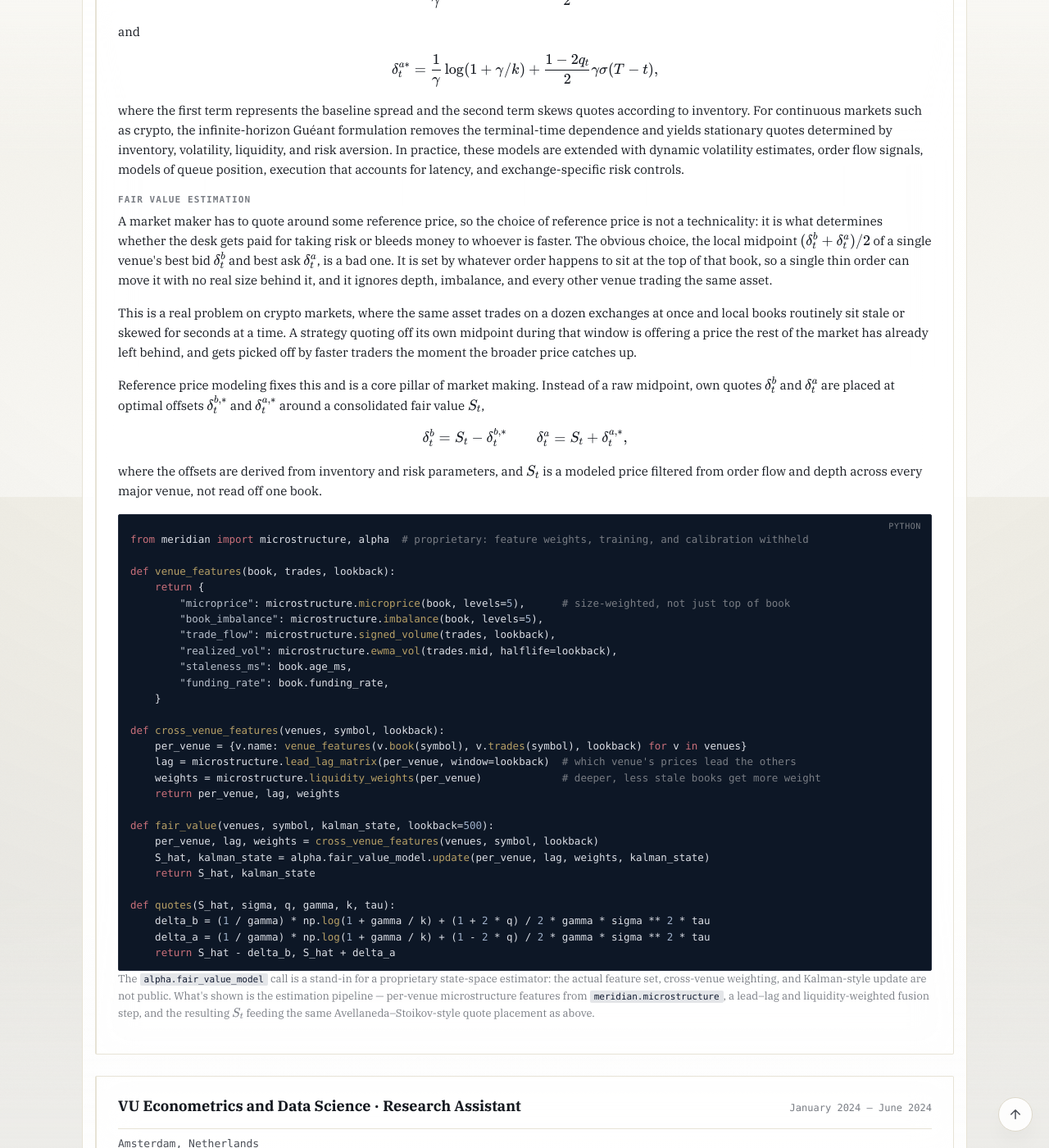
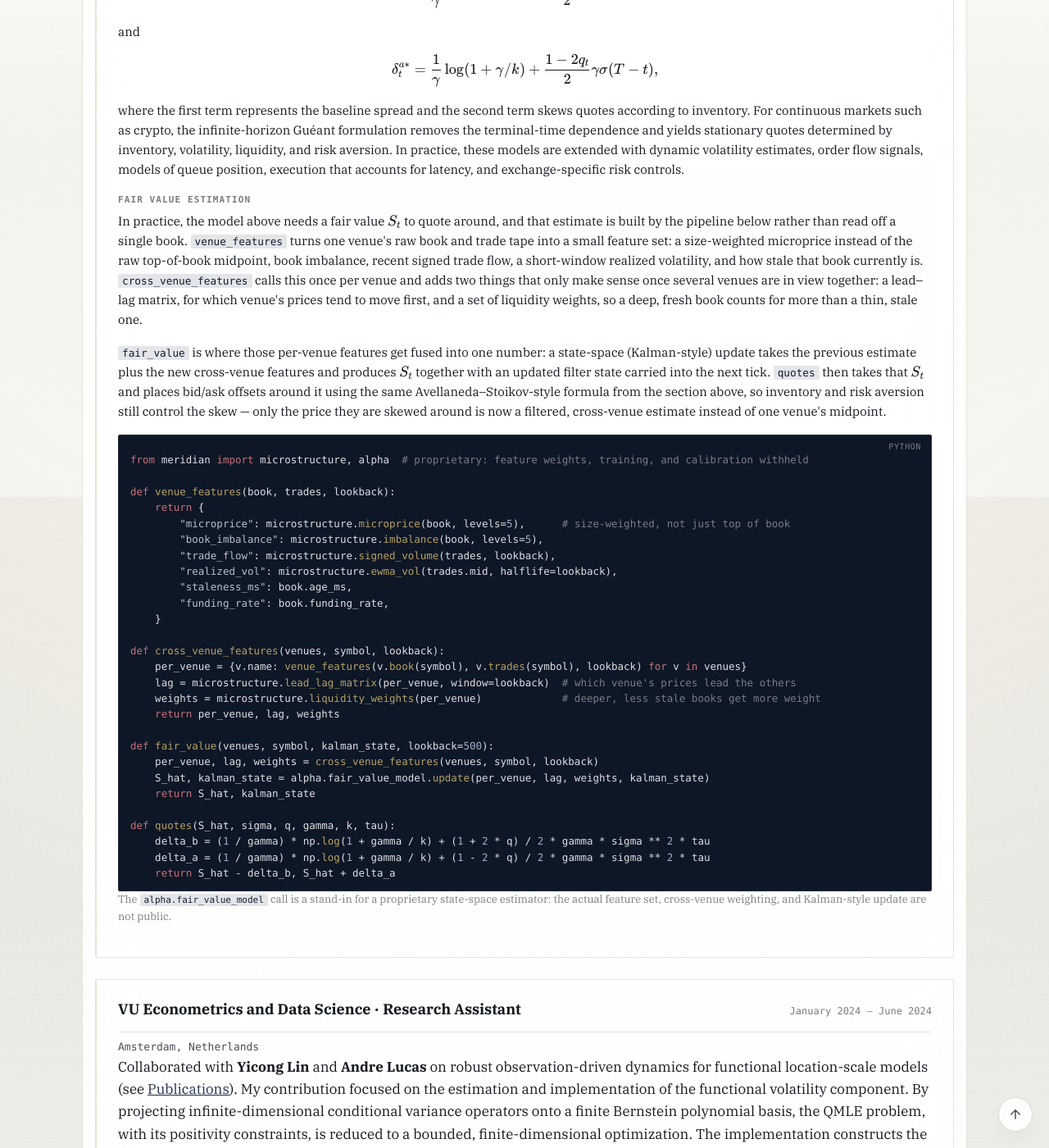
Before and after one commit to DaanZunnenberg/DaanZunnenberg.github.io, a Jekyll site: the page built from experience/index.md, in a window 1280 px wide and 1400 px high, scrolled down 1194 px. Shown: the whole window at 82% size. Built offline with Jekyll 4.4.1, drawn with Linux system fonts in a browser that asks for light colours.

Commit message:
Fix hero widget canvases going stale on layout shift, rewrite Fair Value section, correct hero copy
- All six hero canvas widgets only re-measured their container on
  window resize, so a container that grew or shrank after a web font
  swapped in post-load (a common reflow trigger) left the canvas a
  stale size relative to its box - a gap below the content on some
  pages, a clipped last row on others. Added a ResizeObserver on each
  container as the primary trigger, with the window listener kept as a
  fallback for browsers without it.
- Replaced the "Fair Value Estimation" prose under QuantFi ·
  Quantitative Developer with a walkthrough of the code snippet itself
  (venue_features / cross_venue_features / fair_value / quotes), since
  the "why a consolidated fair value matters" argument was redundant
  with the Overview above it.
- Fixed the homepage hero headline/lede and intro paragraph implying
  generic chaining theory (pure probability) directly produces trading
  edge. Math is the actual work; quant finance is professional
  experience plus a separate, ongoing interest - not a description of
  causality between the two.

```diff
--- a/assets/js/code-type-widget.js
+++ b/assets/js/code-type-widget.js
@@ -275,10 +275,18 @@
     stopBlink();
   }
 
-  window.addEventListener("resize", function () {
+  // Window resize alone misses the hero growing/shrinking after a web font
+  // swaps in and reflows the headline; a ResizeObserver on the container
+  // catches that too, so the canvas never goes stale relative to its box.
+  function onResize() {
     resize();
     draw(true);
-  });
+  }
+  if (window.ResizeObserver) {
+    new ResizeObserver(onResize).observe(container);
+  } else {
+    window.addEventListener("resize", onResize);
+  }
   document.addEventListener("visibilitychange", function () {
     if (document.hidden) stop(); else start();
   });
--- a/assets/js/depth-widget.js
+++ b/assets/js/depth-widget.js
@@ -331,7 +331,16 @@
     if (!reduceMotion) requestAnimationFrame(loop);
   }
 
-  window.addEventListener("resize", resize);
+  // Window resize alone misses a common case: the hero grows or shrinks
+  // after this script's first resize() call because a web font swaps in
+  // and reflows the headline (see hero-content in the page markup). A
+  // ResizeObserver on the container itself catches that too, so the
+  // canvas never ends up a stale size relative to its box.
+  if (window.ResizeObserver) {
+    new ResizeObserver(resize).observe(container);
+  } else {
+    window.addEventListener("resize", resize);
+  }
   resize();
   SYMBOLS.forEach(seedSnapshot);
   SYMBOLS.forEach(seedPerpSnapshot);
--- a/assets/js/market-widget.js
+++ b/assets/js/market-widget.js
@@ -294,7 +294,14 @@
     };
   }
 
-  window.addEventListener("resize", resize);
+  // Window resize alone misses the hero growing/shrinking after a web font
+  // swaps in and reflows the headline; a ResizeObserver on the container
+  // catches that too, so the canvas never goes stale relative to its box.
+  if (window.ResizeObserver) {
+    new ResizeObserver(resize).observe(container);
+  } else {
+    window.addEventListener("resize", resize);
+  }
   resize();
   SYMBOLS.forEach(function (sym) { buildChain(sym, performance.now()); });
   seedSpotPrices();
--- a/assets/js/orderflow-ladder.js
+++ b/assets/js/orderflow-ladder.js
@@ -408,7 +408,14 @@
     if (!reduceMotion) requestAnimationFrame(loop);
   }
 
-  window.addEventListener("resize", resize);
+  // Window resize alone misses the hero growing/shrinking after a web font
+  // swaps in and reflows the headline; a ResizeObserver on the container
+  // catches that too, so the canvas never goes stale relative to its box.
+  if (window.ResizeObserver) {
+    new ResizeObserver(resize).observe(container);
+  } else {
+    window.addEventListener("resize", resize);
+  }
   resize();
   SYMBOLS.forEach(seedSnapshot);
   Promise.all(SYMBOLS.map(backfillTrades)).then(connectTradeSocket);
--- a/assets/js/signal-widget.js
+++ b/assets/js/signal-widget.js
@@ -171,11 +171,19 @@
     running = false;
   }
 
-  window.addEventListener("resize", function () {
+  // Window resize alone misses the hero growing/shrinking after a web font
+  // swaps in and reflows the headline; a ResizeObserver on the container
+  // catches that too, so the canvas never goes stale relative to its box.
+  function onResize() {
     resize();
     seedNodes();
     travelers = [];
-  });
+  }
+  if (window.ResizeObserver) {
+    new ResizeObserver(onResize).observe(container);
+  } else {
+    window.addEventListener("resize", onResize);
+  }
   document.addEventListener("visibilitychange", function () {
     if (document.hidden) stop(); else start();
   });
--- a/assets/js/trade-process-hero.js
+++ b/assets/js/trade-process-hero.js
@@ -265,7 +265,14 @@
       .catch(function () {});
   }
 
-  window.addEventListener("resize", resize);
+  // Window resize alone misses the hero growing/shrinking after a web font
+  // swaps in and reflows the headline; a ResizeObserver on the container
+  // catches that too, so the canvas never goes stale relative to its box.
+  if (window.ResizeObserver) {
+    new ResizeObserver(resize).observe(container);
+  } else {
+    window.addEventListener("resize", resize);
+  }
   resize();
 
   Promise.all(SYMBOLS.map(backfillSymbol)).then(function () {
--- a/experience/index.md
+++ b/experience/index.md
@@ -61,26 +61,22 @@
       </p>
       <h4>Fair Value Estimation</h4>
       <p>
-        A market maker has to quote around some reference price, so the choice of reference price is not a
-        technicality: it is what determines whether the desk gets paid for taking risk or bleeds money to
-        whoever is faster. The obvious choice, the local midpoint \((\delta_t^{b} + \delta_t^{a})/2\) of a
-        single venue's best bid \(\delta_t^{b}\) and best ask \(\delta_t^{a}\), is a bad one. It is set by
-        whatever order happens to sit at the top of that book, so a single thin order can move it with no real
-        size behind it, and it ignores depth, imbalance, and every other venue trading the same asset.
+        In practice, the model above needs a fair value \(S_t\) to quote around, and that estimate is built by
+        the pipeline below rather than read off a single book. <code>venue_features</code> turns one venue's raw
+        book and trade tape into a small feature set: a size-weighted microprice instead of the raw top-of-book
+        midpoint, book imbalance, recent signed trade flow, a short-window realized volatility, and how stale
+        that book currently is. <code>cross_venue_features</code> calls this once per venue and adds two things
+        that only make sense once several venues are in view together: a lead&ndash;lag matrix, for which venue's
+        prices tend to move first, and a set of liquidity weights, so a deep, fresh book counts for more than a
+        thin, stale one.
       </p>
       <p>
-        This is a real problem on crypto markets, where the same asset trades on a dozen exchanges at once and
-        local books routinely sit stale or skewed for seconds at a time. A strategy quoting off its own midpoint
-        during that window is offering a price the rest of the market has already left behind, and gets picked
-        off by faster traders the moment the broader price catches up.
-      </p>
-      <p>
-        Reference price modeling fixes this and is a core pillar of market making. Instead of a raw midpoint, own
-        quotes \(\delta_t^{b}\) and \(\delta_t^{a}\) are placed at optimal offsets \(\delta_t^{b,*}\) and
-        \(\delta_t^{a,*}\) around a consolidated fair value \(S_t\),
-        \[\delta_t^{b} = S_t - \delta_t^{b,*} \qquad \delta_t^{a} = S_t + \delta_t^{a,*},\]
-        where the offsets are derived from inventory and risk parameters, and \(S_t\) is a modeled price filtered
-        from order flow and depth across every major venue, not read off one book.
+        <code>fair_value</code> is where those per-venue features get fused into one number: a state-space
+        (Kalman-style) update takes the previous estimate plus the new cross-venue features and produces \(S_t\)
+        together with an updated filter state carried into the next tick. <code>quotes</code> then takes that
+        \(S_t\) and places bid/ask offsets around it using the same Avellaneda&ndash;Stoikov-style formula from
+        the section above, so inventory and risk aversion still control the skew &mdash; only the price they are
+        skewed around is now a filtered, cross-venue estimate instead of one venue's midpoint.
       </p>
       <pre class="code-block" data-lang="python"><code>from meridian import microstructure, alpha  # proprietary: feature weights, training, and calibration withheld
 
@@ -110,7 +106,7 @@
     delta_a = (1 / gamma) * np.log(1 + gamma / k) + (1 - 2 * q) / 2 * gamma * sigma ** 2 * tau
     return S_hat - delta_b, S_hat + delta_a
 </code></pre>
-      <p class="form-hint">The <code>alpha.fair_value_model</code> call is a stand-in for a proprietary state-space estimator: the actual feature set, cross-venue weighting, and Kalman-style update are not public. What's shown is the estimation pipeline &mdash; per-venue microstructure features from <code>meridian.microstructure</code>, a lead&ndash;lag and liquidity-weighted fusion step, and the resulting \(S_t\) feeding the same Avellaneda&ndash;Stoikov-style quote placement as above.</p>
+      <p class="form-hint">The <code>alpha.fair_value_model</code> call is a stand-in for a proprietary state-space estimator: the actual feature set, cross-venue weighting, and Kalman-style update are not public.</p>
     </div>
     </div>
   </div>
```
Also changed, not shown: index.md (+4 -4 lines).
